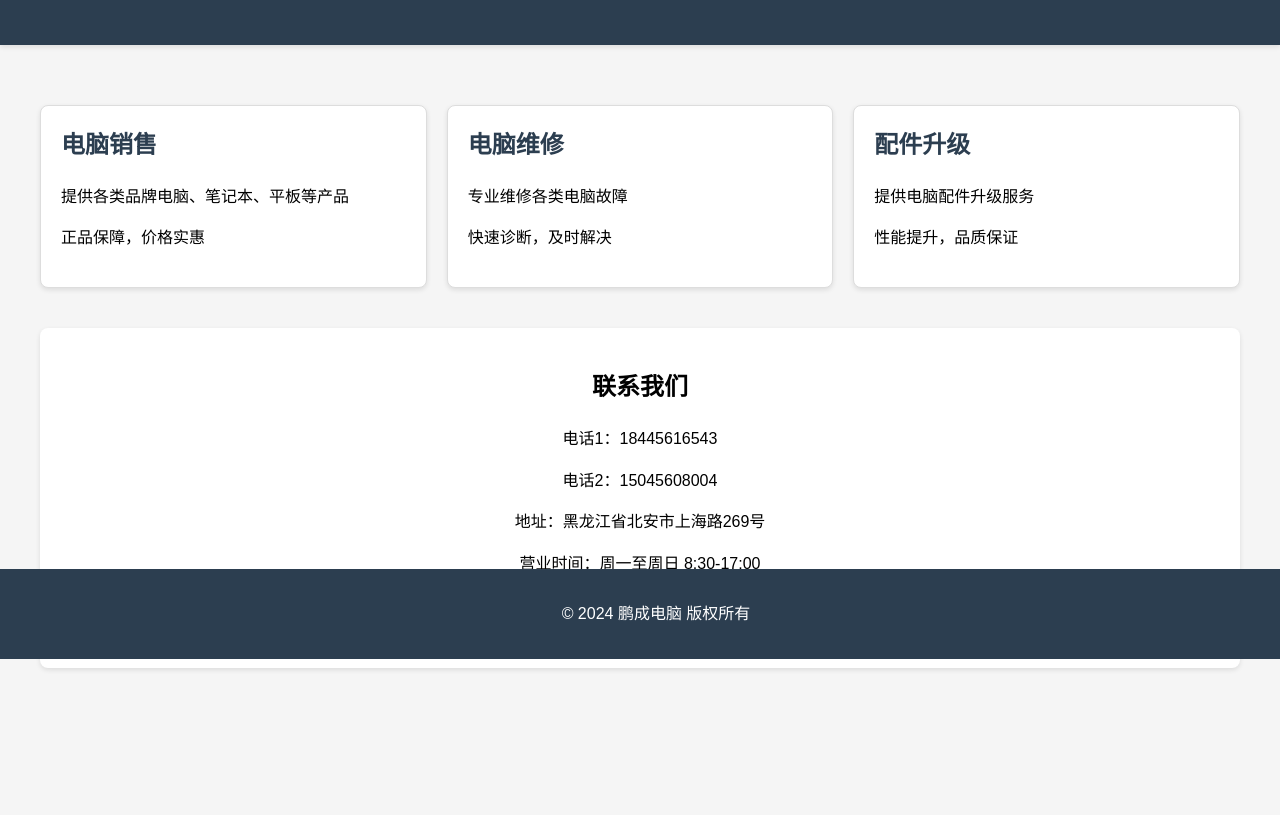
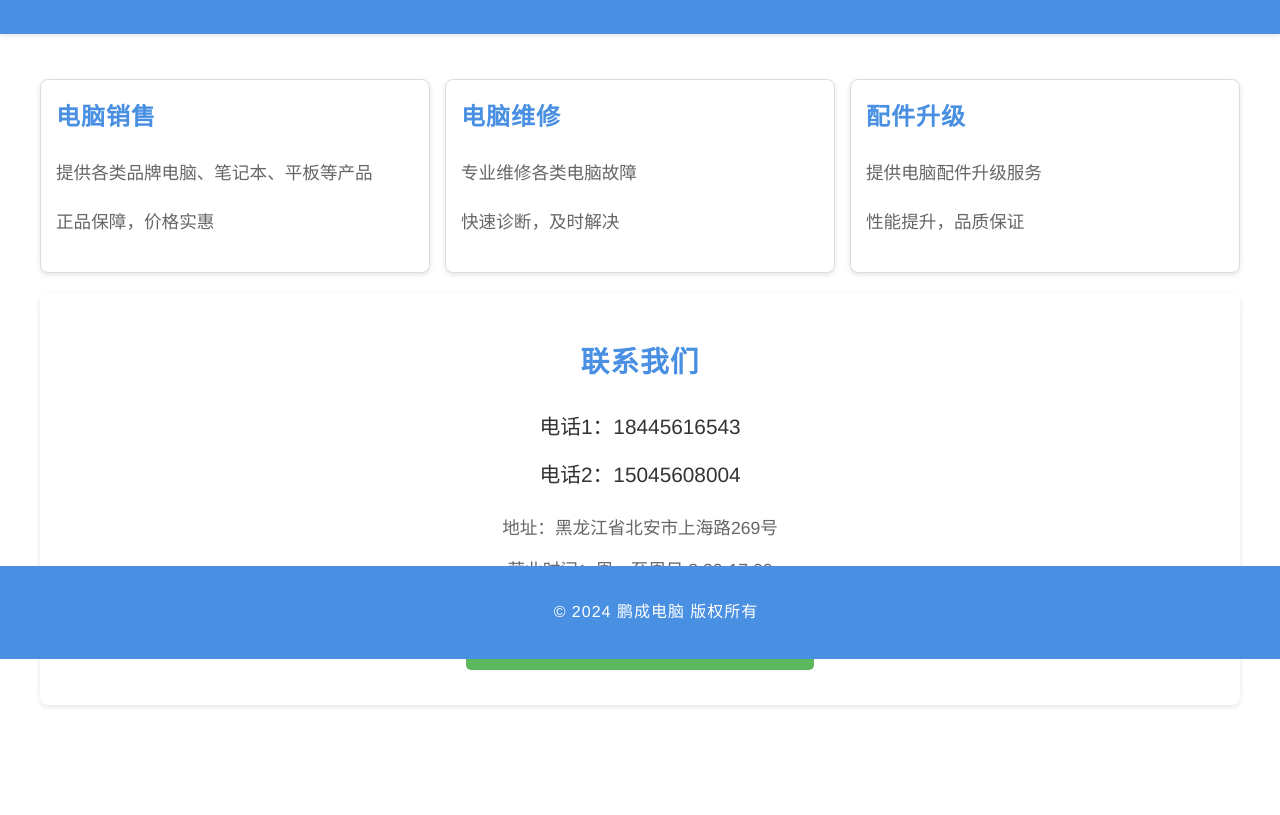
Before and after one commit to Allen5263/pengcheng-pc, a plain HTML site: page index.html in a window 1280 px wide. Shown: the part 141-956 px from the top of the page. Before the commit the page ends 889 px from the top, so only its background shows below. Drawn offline with Linux system fonts and the light colour scheme.

Commit message:
Update index.html

```diff
--- a/index.html
+++ b/index.html
@@ -2,84 +2,137 @@
 <html lang="zh-CN">
 <head>
     <meta charset="UTF-8">
-    <meta name="viewport" content="width=device-width, initial-scale=1.0">
+    <meta name="viewport" content="width=device-width, initial-scale=1.0, maximum-scale=1.0, user-scalable=no">
     <meta name="description" content="鹏成电脑 - 专业的电脑销售与维修服务">
     <meta name="keywords" content="鹏成电脑,电脑维修,电脑销售,电脑配件,电脑升级">
     <title>鹏成电脑 - 专业电脑销售与维修服务</title>
     <style>
         body {
-            font-family: "Microsoft YaHei", Arial, sans-serif;
+            font-family: "PingFang SC", "Microsoft YaHei", "Helvetica Neue", Arial, sans-serif;
             margin: 0;
             padding: 0;
-            line-height: 1.6;
-            background-color: #f5f5f5;
+            line-height: 1.8;
+            background-color: #ffffff;
+            padding-bottom: 60px; /* 为固定底部留出空间 */
+            color: #333333;
         }
         header {
-            background-color: #2c3e50;
+            background-color: #4a90e2;
             color: white;
             text-align: center;
-            padding: 2rem;
+            padding: 1.5rem;
             box-shadow: 0 2px 5px rgba(0,0,0,0.1);
         }
         header h1 {
             margin: 0;
-            font-size: 2.5em;
+            font-size: 2.2em;
+            font-weight: 600;
+            letter-spacing: 2px;
+        }
+        header p {
+            font-size: 1.2em;
+            margin-top: 10px;
+            letter-spacing: 1px;
         }
         main {
-            max-width: 1200px;
-            margin: 20px auto;
-            padding: 20px;
+            max-width: 100%;
+            margin: 10px auto;
+            padding: 10px;
         }
         .services {
             display: grid;
-            grid-template-columns: repeat(auto-fit, minmax(300px, 1fr));
-            gap: 20px;
-            margin-top: 20px;
+            grid-template-columns: 1fr;
+            gap: 15px;
+            margin-top: 15px;
         }
         .service-card {
             background: white;
             border: 1px solid #ddd;
-            padding: 20px;
+            padding: 15px;
             border-radius: 8px;
             box-shadow: 0 2px 5px rgba(0,0,0,0.1);
-            transition: transform 0.3s ease;
-        }
-        .service-card:hover {
-            transform: translateY(-5px);
         }
         .service-card h2 {
-            color: #2c3e50;
+            color: #4a90e2;
             margin-top: 0;
+            font-size: 1.5em;
+            font-weight: 600;
+            letter-spacing: 1px;
+        }
+        .service-card p {
+            color: #666666;
+            font-size: 1.1em;
+            line-height: 1.8;
         }
         .contact-info {
             text-align: center;
-            margin: 40px 0;
+            margin: 20px 0;
             padding: 20px;
             background: white;
             border-radius: 8px;
             box-shadow: 0 2px 5px rgba(0,0,0,0.1);
         }
+        .contact-info h2 {
+            color: #4a90e2;
+            font-size: 1.8em;
+            font-weight: 600;
+            margin-bottom: 20px;
+            letter-spacing: 1px;
+        }
+        .phone-numbers {
+            margin: 20px 0;
+        }
+        .phone-number {
+            display: block;
+            margin: 10px 0;
+            font-size: 1.3em;
+            color: #333333;
+            text-decoration: none;
+            font-weight: 500;
+        }
+        .contact-info p {
+            font-size: 1.1em;
+            color: #666666;
+            margin: 10px 0;
+        }
+        .contact-button {
+            display: inline-block;
+            padding: 12px 24px;
+            background-color: #5cb85c;
+            color: white;
+            text-decoration: none;
+            border-radius: 5px;
+            margin: 15px 0;
+            width: 80%;
+            max-width: 300px;
+            font-size: 1.2em;
+            font-weight: 500;
+            letter-spacing: 1px;
+            transition: all 0.3s ease;
+        }
+        .contact-button:active {
+            background-color: #4cae4c;
+            transform: scale(0.98);
+        }
         footer {
-            background-color: #2c3e50;
+            background-color: #4a90e2;
             color: white;
             text-align: center;
             padding: 1rem;
             position: fixed;
             bottom: 0;
             width: 100%;
+            font-size: 1em;
+            letter-spacing: 1px;
         }
-        .contact-button {
-            display: inline-block;
-            padding: 10px 20px;
-            background-color: #3498db;
-            color: white;
-            text-decoration: none;
-            border-radius: 5px;
-            margin-top: 10px;
-            transition: background-color 0.3s ease;
-        }
-        .contact-button:hover {
-            background-color: #2980b9;
+        @media (min-width: 768px) {
+            .services {
+                grid-template-columns: repeat(3, 1fr);
+            }
+            main {
+                max-width: 1200px;
+                padding: 20px;
+            }
         }
     </style>
 </head>
@@ -110,8 +163,10 @@
 
         <div class="contact-info">
             <h2>联系我们</h2>
-            <p>电话1：18445616543</p>
-            <p>电话2：15045608004</p>
+            <div class="phone-numbers">
+                <a href="tel:18445616543" class="phone-number">电话1：18445616543</a>
+                <a href="tel:15045608004" class="phone-number">电话2：15045608004</a>
+            </div>
             <p>地址：黑龙江省北安市上海路269号</p>
             <p>营业时间：周一至周日 8:30-17:00</p>
             <a href="tel:18445616543" class="contact-button">立即咨询</a>
```
